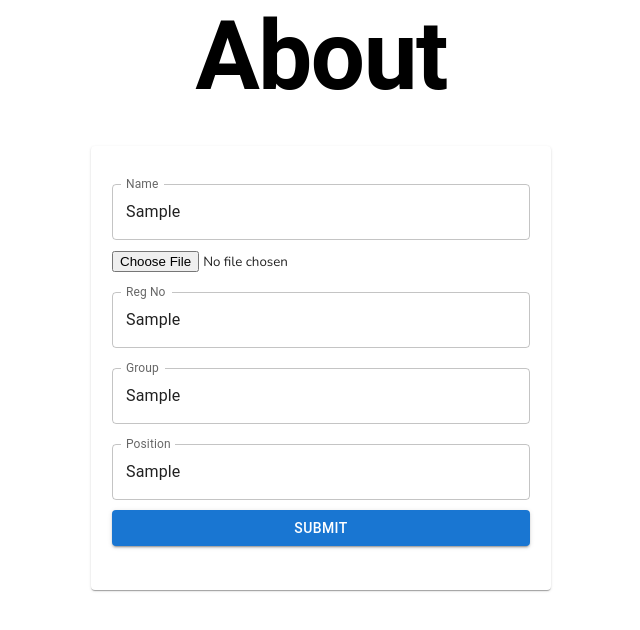
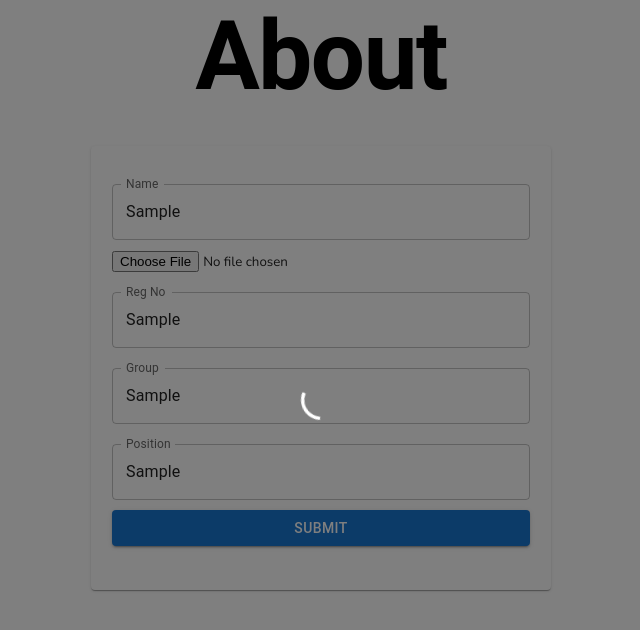
Before and after one commit to vaibhav355/sonabyss-form, a React (Create React App) app: page / in a window 1280 px wide. Both pictures are taken after typing "Sample", "Sample", "Sample", "Sample" into the empty fields and a click on the button "SUBMIT". Shown: the top 630 px of the page, without its empty margins (319-959 px from the left). Built offline with nearby package versions, Linux system fonts and the light colour scheme; no server answers.

Commit message:
Added Loading To Form

```diff
--- a/src/Form.js
+++ b/src/Form.js
@@ -1,3 +1,5 @@
+import { useState } from "react";
+
 import {
   Button,
   Card,
@@ -5,6 +7,8 @@ import {
   Grid,
   TextField,
   Typography,
+  Backdrop,
+  CircularProgress,
 //   Select,
 } from "@mui/material";
 import styled from "styled-components";
@@ -14,11 +18,13 @@ const ChooseFile = styled.input`
 `;
 
 const Form = () => {
+    const [loading, setLoading] = useState(false);
   // Handle Form Submit
   const handleSubmit = (e) => {
     e.preventDefault();
 
     var myHeaders = new Headers();
+    myHeaders.append("Content-Type", "application/json");
 
     var formdata = new FormData();
 
@@ -34,11 +40,19 @@ const Form = () => {
       body: formdata,
       redirect: "follow",
     };
-
+    setLoading(true)
     fetch( "https:/sonabyss.herokuapp.com/orgnisers", requestOptions)
-      .then((response) => response.json())
-      .then((result) => console.log(result))
-      .catch((error) => console.log("error", error));
+    .then((response) => {
+        setLoading(false);
+        console.log(response);
+      })
+      .then((result) => {
+        setLoading(false);
+        console.log(result);
+      })
+      .catch((error) => {
+        console.log("error", error);
+      });
   };
 
   return (
@@ -122,6 +136,12 @@ const Form = () => {
           </form>
         </CardContent>
       </Card>
+      <Backdrop
+            sx={{ color: "#fff", zIndex: (theme) => theme.zIndex.drawer + 1 }}
+            open={loading}
+          >
+            <CircularProgress color="inherit" />
+          </Backdrop>
     </div>
   );
 };
```
